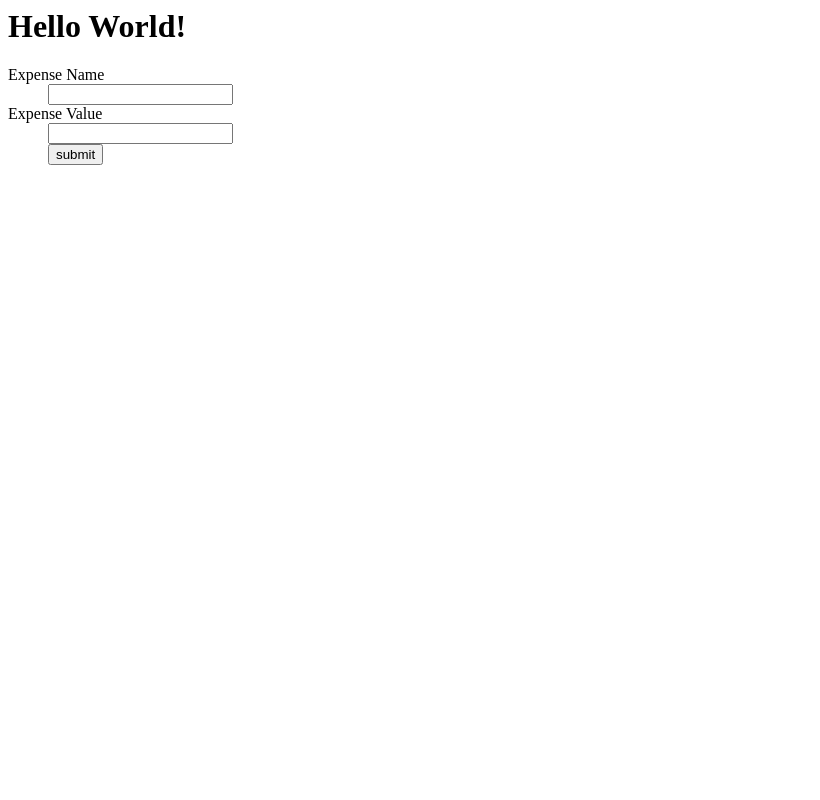
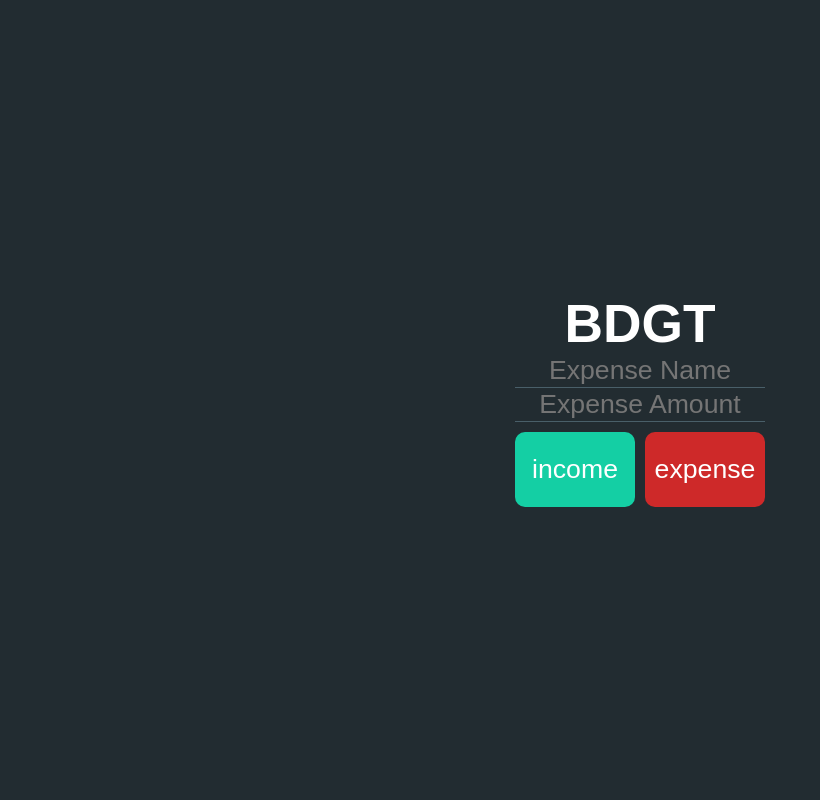
Before and after one commit to joewhalen/bdgt, a Flask app: page / in a window 1280 px wide. Shown: the whole page, without its empty margins (0-820 px from the left). Run offline with Flask 2, Linux system fonts and the light colour scheme.

Commit message:
updated styles and stuff

```diff
--- a/app/__init__.py
+++ b/app/__init__.py
@@ -6,7 +6,6 @@ app = Flask(__name__)
 from app import config as config
 
 app.config.from_object(config)
-print(app.config['SQLALCHEMY_DATABASE_URI'])
 db = SQLAlchemy(app)
 
 class transaction(db.Model):
@@ -21,4 +20,7 @@ class transaction(db.Model):
         self.name = name
         self.amount = amount
 
+    def __str__(self):
+        return str(self.date)+' '+self.name+' $'+str(self.amount)
+
 from app import views
--- a/app/config.py
+++ b/app/config.py
@@ -1,6 +1,5 @@
 import os
 
 basedir = os.path.dirname(os.path.realpath(__file__))
-print(basedir)
 
 SQLALCHEMY_DATABASE_URI = 'sqlite:///' + basedir + '/db/transactions.db'
--- /dev/null
+++ b/app/static/style.css
@@ -0,0 +1,59 @@
+body {
+	background-color : #222c31;
+	font-family : sans-serif;
+	color : white;
+	font-weight : bold;
+}
+
+div.header {
+	font-size : 40pt;
+}
+
+
+div.content {
+	text-align : center;
+	width : 250px;
+	display : block;
+	vertical-align : middle;
+	position : fixed;
+    top: 50%;
+    left: 50%;
+    margin-right: -50%;
+    transform: translate(-50%, -50%)
+
+}
+
+div.buttons {
+	padding-top : 10px;
+}
+
+input {
+	width : 250px;
+	font-family : sans-serif;
+	font-size : 20pt;
+	background-color : #222c31;
+	color : white;
+	text-align : center;
+	border-bottom : 1px solid #495f69;
+	border-top : 0px;
+	border-left : 0px;
+	border-right : 0px;
+}
+
+input.button{
+	background-color :  #14cfa4;
+	width : 120px;
+	height : 75px;
+	border-radius : 10px;
+	border-bottom : 0px;
+}
+
+input#expense{
+	background-color : #ce2929;
+	float : right;
+}
+
+input#income{
+	background-color : #14cfa4;
+	float : left;
+}
--- a/app/templates/index.html
+++ b/app/templates/index.html
@@ -1,21 +1,25 @@
 <html>
+
+    <head>
+        <meta name="viewport" content="width=device-width, initial-scale=1" />
+        <link rel='stylesheet' type='text/css' href='static/style.css'/>
+    </head>
+
     <body>
-        <h1>
-            {% if name != None %}
-            Hello {{ name }}!
-            {% else %}
-            Hello World!
-            {% endif %}
-        </h1>
+        <div class='content'>
+            <div class='header'>
+                BDGT
+            </div>
+            <div>
+                <form action="{{ url_for('add_transaction') }}" method='POST'>
+                        <input type=text name='expense_name' placeholder='Expense Name'><br>
+                        <input type=text name='expense_value' placeholder='Expense Amount'><br>
+                        <div class='buttons'>
+                            <input type=submit value='income' class='button' id='income'>
+                            <input type=submit value='expense' class='button' id='expense'>
+                        </div>
+                </form>
+        </div>
+    </body>
 
-        <div>
-            <form action="{{ url_for('add_transaction') }}" method='POST'>
-                <dl>
-                    <dt>Expense Name
-                        <dd><input type=text name='expense_name'>
-                    <dt>Expense Value
-                        <dd><input type=text name='expense_value'>
-                    <dd><input type=submit value='submit'>
-                </dl>
-    </body>
 </html>
--- /dev/null
+++ b/app/templates/show_all.html
@@ -0,0 +1,3 @@
+{% for t in transactions %}
+{{ t }}<br>
+{% endfor %}
--- a/app/views.py
+++ b/app/views.py
@@ -3,13 +3,8 @@ from flask import render_template, request
 from datetime import datetime
 
 @app.route('/')
-@app.route('/<name>')
-def index(name=None):
-    return render_template('index.html',name=name)
-
-@app.route('/<name>_<age>')
-def f(name=None, age=None):
-    return render_template('name_age.html',name=name,age=age)
+def index():
+    return render_template('index.html')
 
 @app.route('/add_transaction', methods=['GET','POST'])
 def add_transaction():
@@ -21,3 +16,9 @@ def add_transaction():
         db.session.add(new_transaction)
         db.session.commit()
     return render_template('index.html')
+
+@app.route('/all_transactions')
+def all_transactions():
+    t = transaction.query.all()
+    t = [str(i) for i in t]
+    return render_template('show_all.html',transactions=t)
--- a/run.py
+++ b/run.py
@@ -1,3 +1,3 @@
 from app import app
 
-app.run(debug=True )
+app.run(debug=True,host='0.0.0.0',threaded=True)
```
Also changed, not shown: 1 other file.
